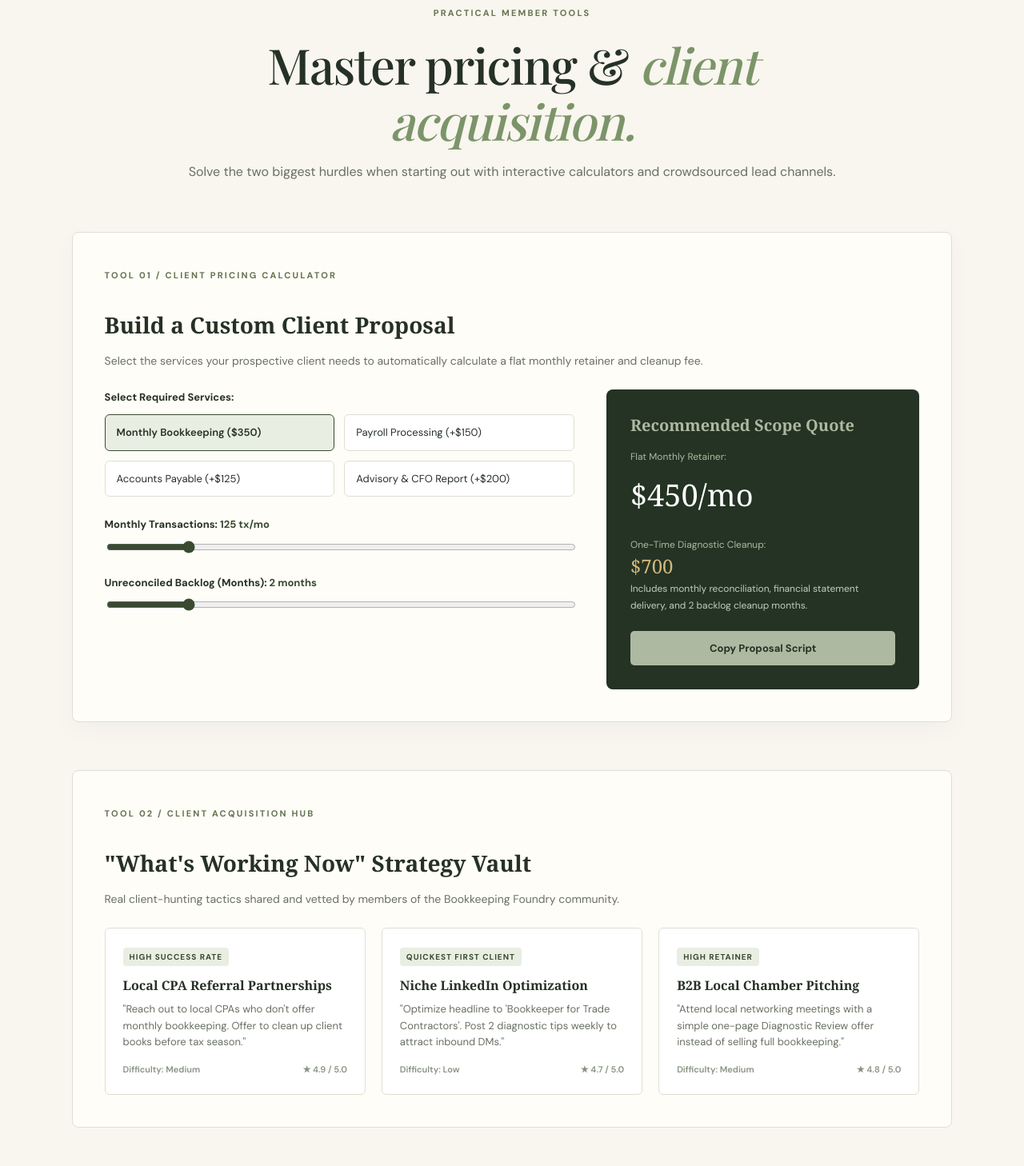
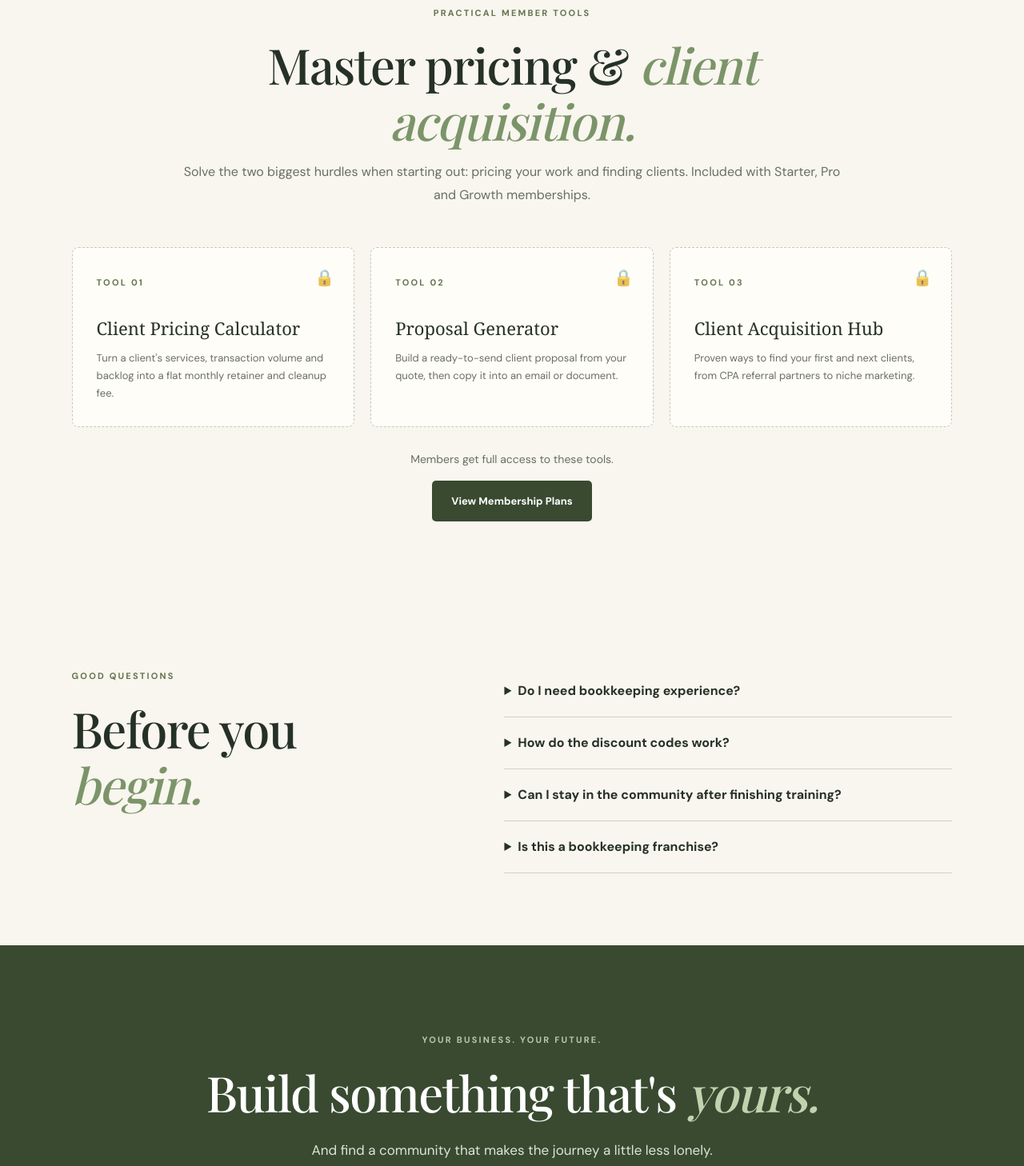
Before and after one commit to bkfoundry/Bookkeeping-Foundry, a plain HTML site: page index.html in a window 1280 px wide. Shown: the part 4362-5820 px from the top of the page at 80% size. Drawn offline with nearby package versions, Linux system fonts and the light colour scheme; a web font is replaced by a local one.

Commit message:
Lock member tools behind Supabase membership check
Pricing calculator, proposal generator and client acquisition hub are
removed from the public page. They now live in the premium_content
table and are sent only to logged-in members with an active Starter,
Pro or Growth plan. Visitors and Workspace members see locked cards.

Co-Authored-By: Claude Opus 5.5 <noreply@anthropic.com>
Claude-Session: https://claude.ai/code/session_01DKyVwaRvHiyymQqQG8FLhK

```diff
--- a/index.html
+++ b/index.html
@@ -540,6 +540,18 @@ footer p { font-size: 12px; color: #788072; margin: 0; }
 .auth-message { margin: 15px 0 0; padding: 12px; background: #edf3e9; border-left: 3px solid var(--olive); font-size: 12px; line-height: 1.6; }
 .auth-message.error { background: #fff0e9; border-color: #a84a30; }
 
+/* Locked member tools */
+.locked-grid { display: grid; grid-template-columns: repeat(3, 1fr); gap: 20px; margin-top: 50px; }
+.locked-card { background: var(--paper); border: 1px dashed #c4cbb9; border-radius: 8px; padding: 30px; position: relative; }
+.locked-card h3 { font-family: Georgia, serif; font-size: 22px; font-weight: 500; margin: 10px 0; }
+.locked-card p { font-size: 13px; color: var(--muted); line-height: 1.7; margin: 0; }
+.lock-icon { position: absolute; top: 22px; right: 24px; font-size: 20px; opacity: .7; }
+.locked-cta { text-align: center; margin-top: 30px; }
+.locked-cta p { color: var(--muted); font-size: 14px; margin-bottom: 16px; }
+#premiumTools[hidden], #lockedTools[hidden], #lockedButton[hidden] { display: none !important; }
+.service-chip { font: inherit; font-size: 13px; color: inherit; text-align: left; }
+@media(max-width: 800px) { .locked-grid { grid-template-columns: 1fr; } .scope-grid { grid-template-columns: 1fr; } }
+
 .member-area { max-width: 850px; margin: 45px auto; padding: 45px 7%; background: var(--paper); border: 1px solid var(--line); border-radius: 8px; }
 
 @media(max-width: 1100px) {
@@ -816,103 +828,40 @@ footer p { font-size: 12px; color: #788072; margin: 0; }
     </div>
   </section>
 
-  <!-- Member-Only Tools Section: Client Scope Pricing & Lead Vault -->
+  <!-- Member-Only Tools: content is delivered by Supabase only to eligible members -->
   <section class="section" id="tools">
     <div class="section-head">
       <span class="eyebrow">PRACTICAL MEMBER TOOLS</span>
       <h2>Master pricing & <em>client acquisition.</em></h2>
-      <p>Solve the two biggest hurdles when starting out with interactive calculators and crowdsourced lead channels.</p>
+      <p>Solve the two biggest hurdles when starting out: pricing your work and finding clients. Included with Starter, Pro and Growth memberships.</p>
     </div>
 
-    <!-- Interactive Client Scope & Proposal Generator -->
-    <div class="scope-tool">
-      <span class="eyebrow">TOOL 01 / CLIENT PRICING CALCULATOR</span>
-      <h3 style="font-family: Georgia, serif; font-size: 28px; margin: 10px 0;">Build a Custom Client Proposal</h3>
-      <p style="color: var(--muted); font-size: 14px;">Select the services your prospective client needs to automatically calculate a flat monthly retainer and cleanup fee.</p>
-
-      <div class="scope-grid">
-        <div>
-          <label style="font-weight: 700; font-size: 13px; display: block; margin-bottom: 12px;">Select Required Services:</label>
-          <div class="services-list">
-            <div class="service-chip active" onclick="toggleService(this, 350)">
-              <input type="checkbox" checked hidden> Monthly Bookkeeping ($350)
-            </div>
-            <div class="service-chip" onclick="toggleService(this, 150)">
-              <input type="checkbox" hidden> Payroll Processing (+$150)
-            </div>
-            <div class="service-chip" onclick="toggleService(this, 125)">
-              <input type="checkbox" hidden> Accounts Payable (+$125)
-            </div>
-            <div class="service-chip" onclick="toggleService(this, 200)">
-              <input type="checkbox" hidden> Advisory & CFO Report (+$200)
-            </div>
-          </div>
-
-          <div style="margin-top: 25px;">
-            <label style="font-weight: 700; font-size: 13px; display: block; margin-bottom: 8px;">Monthly Transactions: <span id="tx-val" style="color:var(--olive);">125 tx/mo</span></label>
-            <input type="range" min="50" max="500" step="25" value="125" style="width:100%; accent-color:var(--olive);" oninput="updateScope()">
-          </div>
-
-          <div style="margin-top: 20px;">
-            <label style="font-weight: 700; font-size: 13px; display: block; margin-bottom: 8px;">Unreconciled Backlog (Months): <span id="cleanup-val" style="color:var(--olive);">2 months</span></label>
-            <input type="range" id="cleanup-range" min="0" max="12" step="1" value="2" style="width:100%; accent-color:var(--olive);" oninput="updateScope()">
-          </div>
-        </div>
-
-        <div class="proposal-box">
-          <h4>Recommended Scope Quote</h4>
-          <div style="font-size: 12px; color: var(--sage);">Flat Monthly Retainer:</div>
-          <div class="proposal-price" id="calc-retainer">$450/mo</div>
-
-          <div style="font-size: 12px; color: var(--sage); margin-top: 15px;">One-Time Diagnostic Cleanup:</div>
-          <div style="font-size: 24px; font-family: Georgia, serif; color: var(--gold);" id="calc-cleanup">$700</div>
-
-          <div class="proposal-breakdown" id="calc-details">
-            Includes monthly reconciliation, financial statement delivery, and 2 backlog cleanup months.
-          </div>
-          <button type="button" class="button secondary small" onclick="alert('Proposal template copied to clipboard!')">Copy Proposal Script</button>
-        </div>
-      </div>
+    <div class="locked-grid" id="lockedTools">
+      <article class="locked-card">
+        <div class="lock-icon" aria-hidden="true">🔒</div>
+        <span class="eyebrow">TOOL 01</span>
+        <h3>Client Pricing Calculator</h3>
+        <p>Turn a client's services, transaction volume and backlog into a flat monthly retainer and cleanup fee.</p>
+      </article>
+      <article class="locked-card">
+        <div class="lock-icon" aria-hidden="true">🔒</div>
+        <span class="eyebrow">TOOL 02</span>
+        <h3>Proposal Generator</h3>
+        <p>Build a ready-to-send client proposal from your quote, then copy it into an email or document.</p>
+      </article>
+      <article class="locked-card">
+        <div class="lock-icon" aria-hidden="true">🔒</div>
+        <span class="eyebrow">TOOL 03</span>
+        <h3>Client Acquisition Hub</h3>
+        <p>Proven ways to find your first and next clients, from CPA referral partners to niche marketing.</p>
+      </article>
+    </div>
+    <div class="locked-cta">
+      <p id="lockedMessage">Members get full access to these tools.</p>
+      <a id="lockedButton" class="button" href="#pricing">View Membership Plans</a>
     </div>
 
-    <!-- Client Acquisition Hub & Lead Vault -->
-    <div class="lead-hub">
-      <span class="eyebrow">TOOL 02 / CLIENT ACQUISITION HUB</span>
-      <h3 style="font-family: Georgia, serif; font-size: 28px; margin: 10px 0;">"What's Working Now" Strategy Vault</h3>
-      <p style="color: var(--muted); font-size: 14px;">Real client-hunting tactics shared and vetted by members of the Bookkeeping Foundry community.</p>
-
-      <div class="tactics-grid">
-        <div class="tactic-card">
-          <span class="tactic-tag">HIGH SUCCESS RATE</span>
-          <h4>Local CPA Referral Partnerships</h4>
-          <p>"Reach out to local CPAs who don't offer monthly bookkeeping. Offer to clean up client books before tax season."</p>
-          <div class="tactic-meta">
-            <span>Difficulty: Medium</span>
-            <span>★ 4.9 / 5.0</span>
-          </div>
-        </div>
-
-        <div class="tactic-card">
-          <span class="tactic-tag">QUICKEST FIRST CLIENT</span>
-          <h4>Niche LinkedIn Optimization</h4>
-          <p>"Optimize headline to 'Bookkeeper for Trade Contractors'. Post 2 diagnostic tips weekly to attract inbound DMs."</p>
-          <div class="tactic-meta">
-            <span>Difficulty: Low</span>
-            <span>★ 4.7 / 5.0</span>
-          </div>
-        </div>
-
-        <div class="tactic-card">
-          <span class="tactic-tag">HIGH RETAINER</span>
-          <h4>B2B Local Chamber Pitching</h4>
-          <p>"Attend local networking meetings with a simple one-page Diagnostic Review offer instead of selling full bookkeeping."</p>
-          <div class="tactic-meta">
-            <span>Difficulty: Medium</span>
-            <span>★ 4.8 / 5.0</span>
-          </div>
-        </div>
-      </div>
-    </div>
+    <div id="premiumTools" hidden></div>
   </section>
 
   <!-- FAQ Section -->
@@ -1030,37 +979,6 @@ function applyCoupon(type) {
   }
 }
 
-// Client Scope Proposal Calculator Logic
-function toggleService(el, val) {
-  el.classList.toggle('active');
-  updateScope();
-}
-
-function updateScope() {
-  let baseRetainer = 0;
-  const activeChips = document.querySelectorAll('.service-chip.active');
-  activeChips.forEach(chip => {
-    if(chip.textContent.includes('Monthly Bookkeeping')) baseRetainer += 350;
-    if(chip.textContent.includes('Payroll')) baseRetainer += 150;
-    if(chip.textContent.includes('Accounts Payable')) baseRetainer += 125;
-    if(chip.textContent.includes('Advisory')) baseRetainer += 200;
-  });
-
-  const txCount = document.querySelectorAll('input[type=range]')[2].value;
-  document.getElementById('tx-val').textContent = txCount + ' tx/mo';
-
-  const cleanupMonths = document.getElementById('cleanup-range').value;
-  document.getElementById('cleanup-val').textContent = cleanupMonths + ' months';
-
-  const txMultiplier = Math.floor(txCount / 100) * 50;
-  const totalRetainer = baseRetainer + txMultiplier;
-  const totalCleanup = (totalRetainer * 0.8) * cleanupMonths;
-
-  document.getElementById('calc-retainer').textContent = '$' + totalRetainer + '/mo';
-  document.getElementById('calc-cleanup').textContent = '$' + totalCleanup;
-  document.getElementById('calc-details').textContent = 'Includes selected services, ' + txCount + ' transactions/mo, and ' + cleanupMonths + ' months backdated cleanup.';
-}
-
 // Supabase Authentication
 const SUPABASE_URL='https://dlknxjzrqaijitckrgle.supabase.co';
 const SUPABASE_PUBLISHABLE_KEY='sb_publishable_e0FNfrLXv9_BeJnK5wSttw_mxEucdRW';
@@ -1109,6 +1027,76 @@ function closeAuth() {
   authMessage.hidden=true;
 }
 
+// Member-only tools. The tools are not in this file: Supabase sends them
+// only to logged-in members with an active Starter, Pro or Growth plan.
+const PLAN_RANK = {workspace: 0, starter: 1, pro: 2, growth: 3};
+const premiumTools = document.querySelector('#premiumTools');
+const lockedTools = document.querySelector('#lockedTools');
+const lockedMessage = document.querySelector('#lockedMessage');
+const lockedButton = document.querySelector('#lockedButton');
+let premiumRequest = 0;
+
+function showLocked(message, buttonText) {
+  premiumTools.replaceChildren();
+  premiumTools.hidden = true;
+  lockedTools.hidden = false;
+  lockedButton.hidden = false;
+  lockedMessage.textContent = message;
+  lockedButton.textContent = buttonText;
+}
+
+async function renderPremium(membership) {
+  const requestId = ++premiumRequest;
+  const active = membership && membership.status === 'active';
+  const rank = active ? (PLAN_RANK[membership.plan] ?? 0) : -1;
+  if (!membership) {
+    showLocked('Members get full access to these tools.', 'View Membership Plans');
+    return;
+  }
+  if (rank < 1) {
+    showLocked(membership.plan === 'workspace' && active
+      ? 'Your Workspace plan includes the community. Upgrade to Starter or higher to unlock these tools.'
+      : 'Your membership isn\'t active right now, so these tools are locked.',
+      membership.plan === 'workspace' && active ? 'Upgrade Your Membership' : 'View Membership Plans');
+    return;
+  }
+  lockedMessage.textContent = 'Loading your member tools…';
+  lockedButton.hidden = true;
+  try {
+    const {data, error} = await supabaseClient
+      .from('premium_content')
+      .select('id,html,script')
+      .order('sort_order');
+    if (requestId !== premiumRequest) return;
+    if (error) throw error;
+    if (!data || !data.length) {
+      showLocked('We couldn\'t load your tools. Please refresh, or email hello@bkfoundry.com.', 'View Membership Plans');
+      return;
+    }
+    premiumTools.replaceChildren();
+    for (const item of data) {
+      const box = document.createElement('div');
+      box.className = item.id === 'acquisition-hub' ? 'lead-hub' : 'scope-tool';
+      box.dataset.premium = item.id;
+      box.innerHTML = item.html;
+      premiumTools.appendChild(box);
+    }
+    lockedTools.hidden = true;
+    premiumTools.hidden = false;
+    lockedMessage.textContent = '';
+    for (const item of data) {
+      if (!item.script) continue;
+      const root = premiumTools.querySelector('[data-premium="' + item.id + '"]');
+      try { new Function('root', item.script)(root); }
+      catch (err) { console.error('Tool failed to start:', item.id, err); }
+    }
+  } catch (error) {
+    if (requestId !== premiumRequest) return;
+    console.error('Member tools failed to load:', error);
+    showLocked('We couldn\'t load your tools right now. Please try again later.', 'View Membership Plans');
+  }
+}
+
 let membershipRequest = 0;
 const membershipDetails = document.querySelector('#membershipDetails');
 const planLabels = {workspace:'Workspace', starter:'Starter', pro:'Pro', growth:'Growth'};
@@ -1121,6 +1109,7 @@ async function renderSession(session) {
   if (!user) {
     memberGreeting.textContent = '';
     membershipDetails.textContent = '';
+    renderPremium(null);
     return;
   }
   memberGreeting.textContent = 'Signed in as ' + (user.email || 'a Foundry member') + '.';
@@ -1139,6 +1128,7 @@ async function renderSession(session) {
     if (error) throw error;
     if (!data) {
       membershipDetails.textContent = 'No membership assigned yet. Your account is registered, but paid access is not active.';
+      renderPremium(null);
       return;
     }
     const plan = planLabels[data.plan] || data.plan || 'Unknown';
@@ -1146,9 +1136,11 @@ async function renderSession(session) {
     const founder = data.is_founding_member ? ' · Founding member' : '';
     membershipDetails.textContent = 'Membership: ' + plan + ' · Status: ' + status + founder +
       (status === 'active' ? ' · Membership record verified.' : ' · Premium access is not active.');
+    renderPremium(data);
   } catch (error) {
     if (requestId !== membershipRequest) return;
     console.error('Membership lookup failed:', error);
+    renderPremium(null);
     membershipDetails.textContent = 'Unable to verify membership right now. Please try again later.';
   }
 }
```
